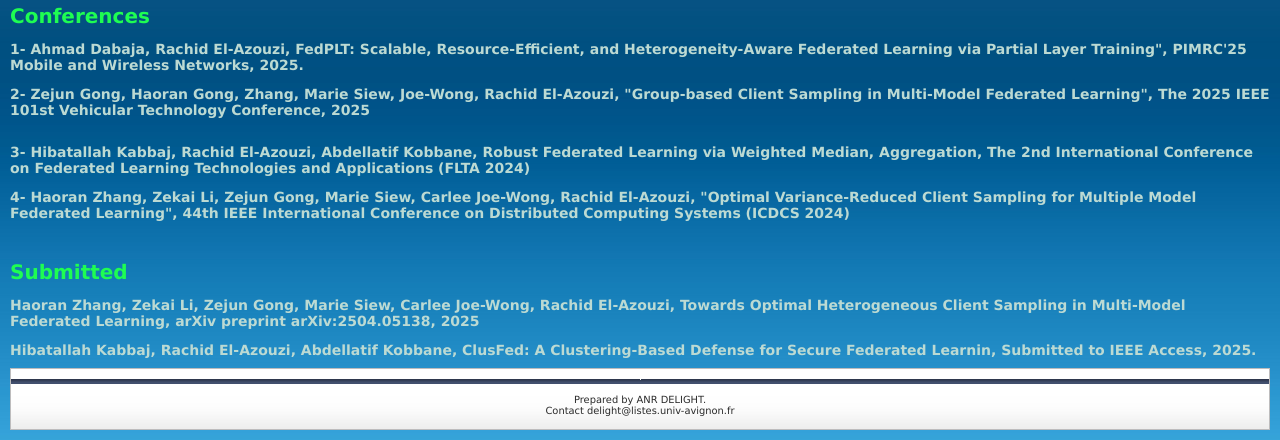
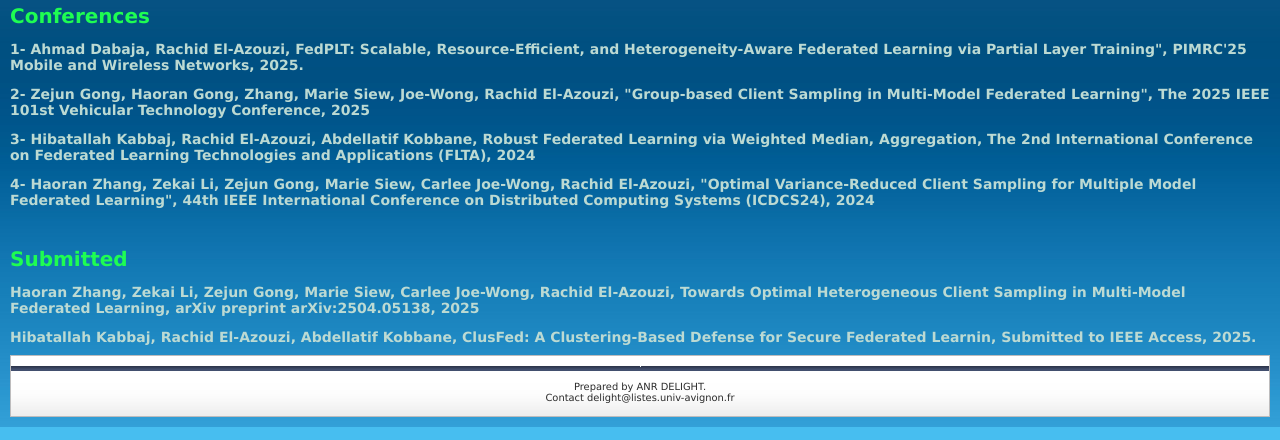
Before and after one commit to Rachid-Elazouzi/DELIGHT, a plain HTML site: page publications.html in a window 1280 px wide. Shown: the part 405-845 px from the top of the page. Drawn offline with Linux system fonts and the light colour scheme.

Commit message:
Update publications.html

```diff
--- a/publications.html
+++ b/publications.html
@@ -70,16 +70,19 @@
 		<h4 style="text-align: left;color:rgb(30, 253, 82);font-size: 20px">Conferences</h4>
 		<br>
 		<ol type="1">
-			<h3 style="text-align: left;color:rgb(188, 218, 211);font-size: 14px">1-  Ahmad Dabaja, Rachid El-Azouzi, FedPLT: Scalable, Resource-Efficient, and Heterogeneity-Aware Federated Learning via Partial Layer Training",
-				PIMRC'25 Mobile and Wireless Networks, 2025.  </h3>
+			<h3 style="text-align: left;color:rgb(188, 218, 211);font-size: 14px">1-  Ahmad Dabaja, Rachid El-Azouzi, FedPLT: Scalable, Resource-Efficient,
+				and Heterogeneity-Aware Federated Learning via Partial Layer Training", PIMRC'25 Mobile and Wireless Networks, 2025.  </h3>
 				<br>
-			<h3 style="text-align: left;color:rgb(188, 218, 211);font-size: 14px">2- Zejun Gong, Haoran Gong, Zhang, Marie Siew, Joe-Wong, Rachid El-Azouzi, "Group-based Client Sampling in Multi-Model Federated Learning", The 2025 IEEE 101st Vehicular Technology Conference, 2025  </h3>
+			<h3 style="text-align: left;color:rgb(188, 218, 211);font-size: 14px">2- Zejun Gong, Haoran Gong, Zhang, Marie Siew, Joe-Wong, Rachid El-Azouzi,
+				 "Group-based Client Sampling in Multi-Model Federated Learning", The 2025 IEEE 101st Vehicular Technology Conference, 2025  </h3>
 			<br>
-			<br>
-			<h3 style="text-align: left;color:rgb(188, 218, 211);font-size: 14px">3-  Hibatallah Kabbaj, Rachid El-Azouzi, Abdellatif Kobbane, Robust Federated Learning via Weighted Median,  Aggregation, The 2nd International Conference on Federated Learning Technologies and Applications (FLTA 2024)  </h3>
+			<h3 style="text-align: left;color:rgb(188, 218, 211);font-size: 14px">3-  Hibatallah Kabbaj, Rachid El-Azouzi, Abdellatif Kobbane,
+				Robust Federated Learning via Weighted Median,  Aggregation, The 2nd International Conference on Federated Learning Technologies
+				and Applications (FLTA), 2024  </h3>
 			<br>
 			<h3 style="text-align: left;color:rgb(188, 218, 211);font-size: 14px">4- Haoran Zhang, Zekai Li, Zejun Gong, Marie Siew, Carlee Joe-Wong, Rachid El-Azouzi,
-				"Optimal Variance-Reduced Client Sampling for Multiple Model Federated Learning", 44th IEEE International Conference on Distributed Computing Systems (ICDCS 2024) </h3>
+				"Optimal Variance-Reduced Client Sampling for Multiple Model Federated Learning", 44th IEEE International Conference on Distributed Computing Systems
+				 (ICDCS24), 2024 </h3>
 		</ol>
 		<br>
 		<br>
```
